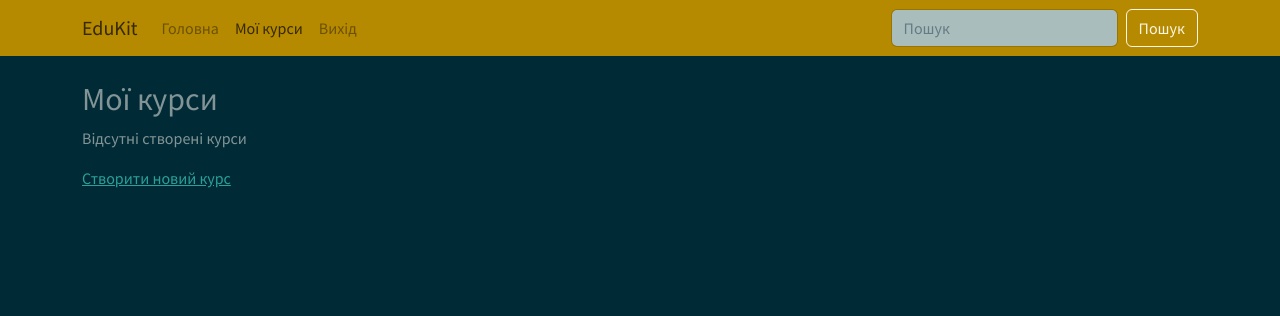
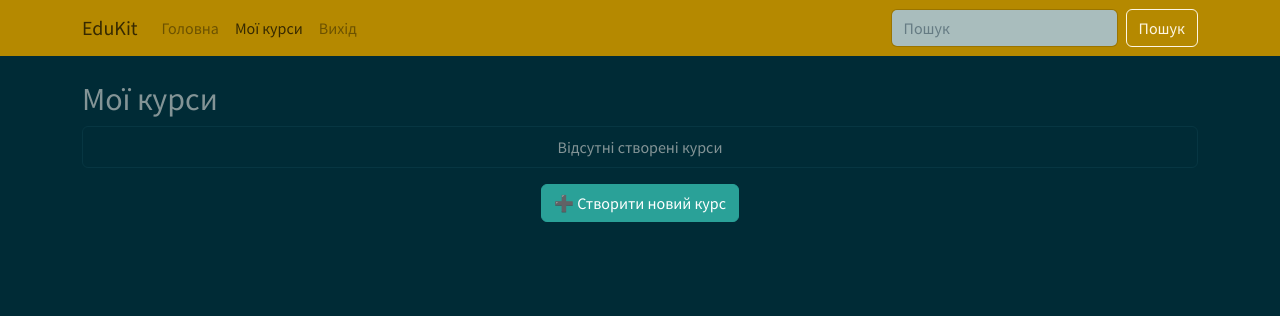
Before and after one commit to roman-yatsenko/python-web-edukit-2026, a Django app: page /course/mine/ in a window 1280 px wide. Shown: the top 316 px of the page. Run offline with Django 5.2, Linux system fonts and the light colour scheme; the visitor is signed in with stand-in values (Sample User, id 1); data that the repository does not hold is empty; some libraries are stand-ins or nearby versions.

Commit message:
Enhance course management templates with improved layout and button styles for delete and form actions

```diff
--- a/courses/templates/courses/manage/course/list.html
+++ b/courses/templates/courses/manage/course/list.html
@@ -7,17 +7,23 @@
 {% block content %}
   <h2>Мої курси</h2>
   <div class="row">
-    {% for course in object_list %}
-      <h3>{{ course.title }}</h3>
-      <p>
-        <a href="{% url 'course_edit' course.id %}">Змінити</a>
-        <a href="{% url 'course_delete' course.id %}">Видалити</a>
-      </p>
-    {% empty %}
-      <p>Відсутні створені курси</p>
-    {% endfor %}
-    <p>
-      <a href="{% url 'course_create' %}">Створити новий курс</a>
-    </p>
+    <div class="col">
+      <ul class="list-group mb-3">
+        {% for course in object_list %}
+          <li class="list-group-item border-2 d-flex justify-content-between align-items-center">
+            <span>📚 {{ course.title }}</span>
+            <span>
+              <a href="{% url 'course_edit' course.id %}" class="btn btn-sm btn-outline-primary me-1">✏️ Змінити</a>
+              <a href="{% url 'course_delete' course.id %}" class="btn btn-sm btn-outline-danger">🗑️ Видалити</a>
+            </span>
+          </li>
+        {% empty %}
+          <li class="list-group-item border-2 text-center text-muted">Відсутні створені курси</li>
+        {% endfor %}
+      </ul>
+      <div class="text-center">
+        <a href="{% url 'course_create' %}" class="btn btn-success">➕ Створити новий курс</a>
+      </div>
+    </div>
   </div>
 {% endblock content %}
```
Also changed, not shown: courses/templates/courses/manage/course/delete.html (+15 -7 lines), courses/templates/courses/manage/course/form.html (+11 -8 lines).
